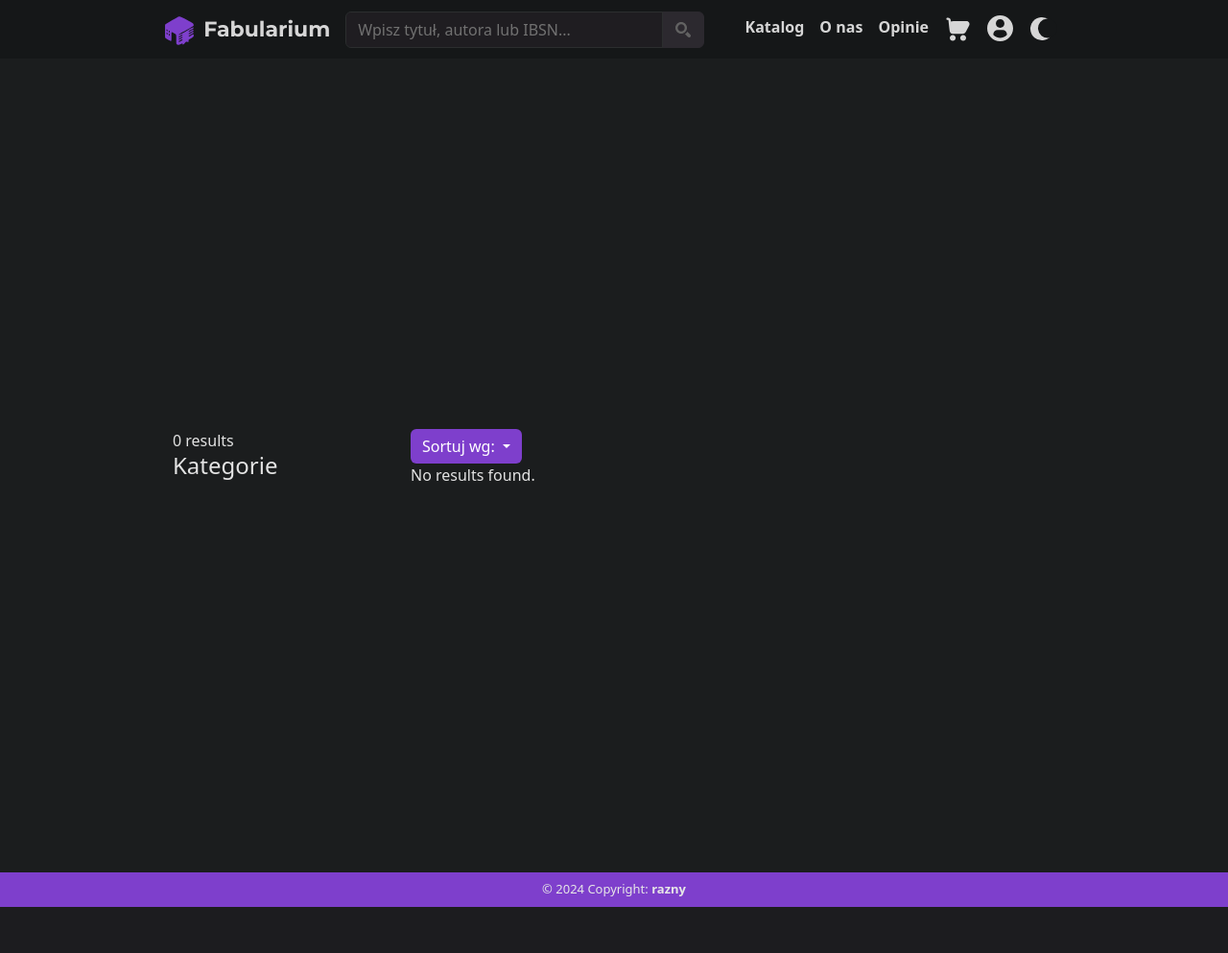
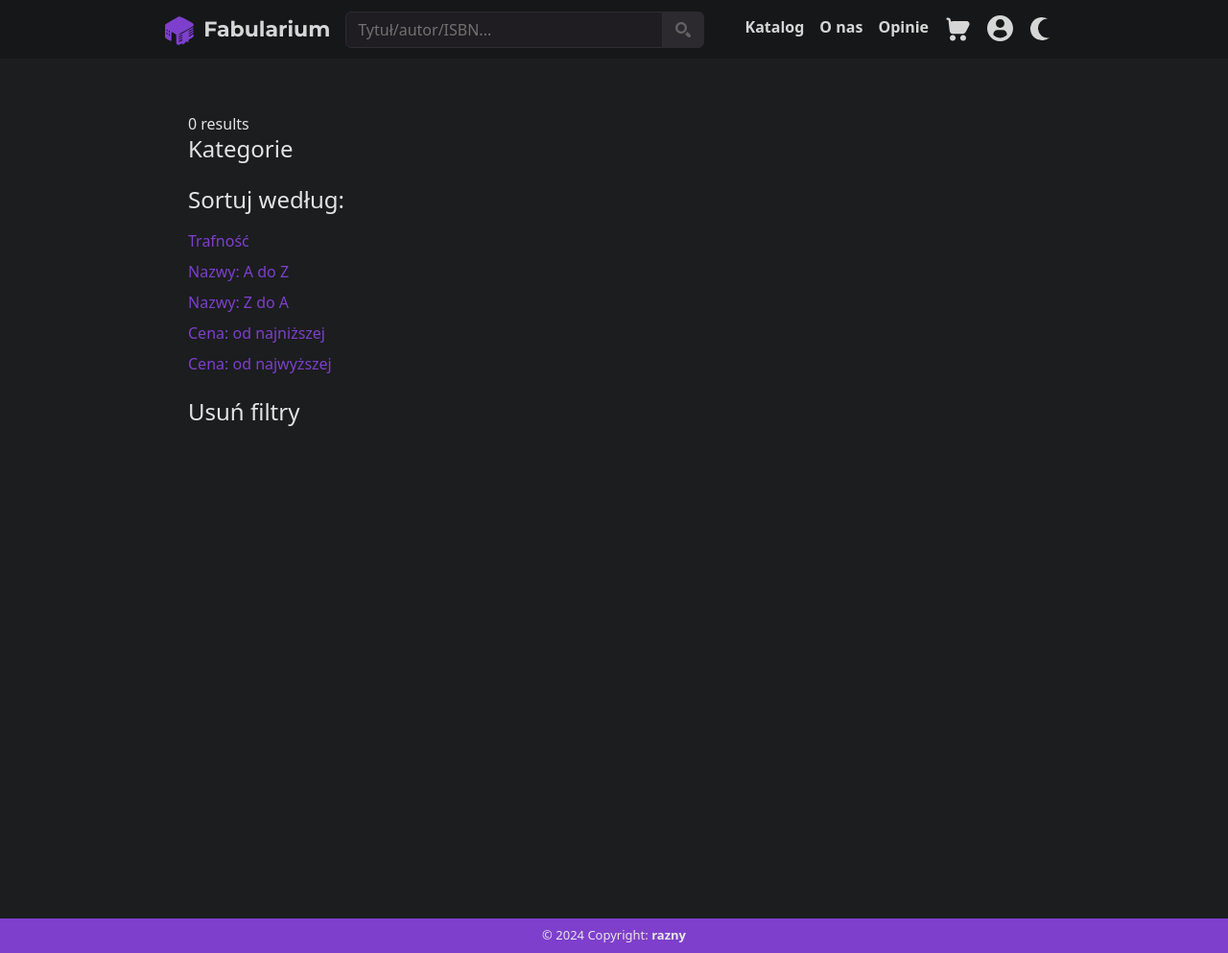
Before and after one commit to razny/fabularium, a PHP site: page /katalog.php in a window 1280 px wide. Shown: the whole page at 96% size. Before the commit the page ends 945 px from the top, so only its background shows below. Run offline with PHP 8.4, Linux system fonts and the light colour scheme; data that the repository does not hold is empty.

Commit message:
improve responsiveness

```diff
--- a/includes/add_to_cart.php
+++ b/includes/add_to_cart.php
@@ -1,9 +1,10 @@
 <?php
 session_start();
 
-// logged out users cant access cart
+// Logged out users can't access cart
 if (!isset($_SESSION['user_id'])) {
-    header('Location: ../logowanie.php');
+    // Use JavaScript to redirect instead of PHP header, as headers might have been sent already
+    echo "<script>window.location.href = '../logowanie.php';</script>";
     exit();
 }
 
--- a/includes/header.php
+++ b/includes/header.php
@@ -55,6 +55,8 @@ if (isset($_SESSION['user_id']) && isset($_SESSION['username'])) {
     .dark-mode-header .nav-link:hover {
         color: #e3e3e3;
     }
+
+    /*******************/
 
     .dark-mode h2 {
         color: #e3e3e3;
@@ -150,6 +152,10 @@ if (isset($_SESSION['user_id']) && isset($_SESSION['username'])) {
         background: #9345f5;
     }
 
+    .dark-mode aside h4 {
+        color: #e3e3e3;
+    }
+
     .dark-mode .dropdown-menu,
     .dark-mode .dropdown-item {
         background: #1b1d1e !important;
@@ -214,29 +220,21 @@ if (isset($_SESSION['user_id']) && isset($_SESSION['username'])) {
     .dark-mode #cart th {
         border-color: #2c292f;
     }
-
-    /* collapsing the navbar links into a column */
-    @media (max-width: 576px) {
-        .navbar-nav {
-            flex-direction: column !important;
-            align-items: flex-start !important;
-        }
-    }
 </style>
 
-<header class="navbar navbar-expand-sm navbar-light bg-light sticky-top" id="header">
-    <div class="container-fluid w-l-75 w-xl-75">
+<header class="navbar navbar-expand-lg navbar-light bg-light sticky-top" id="header">
+    <div class="container-fluid w-lg-75 w-xl-75">
         <a class="navbar-brand" href="index.php">
             <img src="images/logo.svg" width="30" height="30" alt="Logo" class="me-1" />
             Fabularium
         </a>
-        <button class="navbar-toggler" type="button" data-bs-toggle="collapse" data-bs-target="#navbarResponsive" aria-controls="navbarResponsive" aria-expanded="false" aria-label="Toggle navigation">
+        <button class="navbar-toggler" type="button" data-bs-toggle="collapse" data-bs-target="#navbarResponsive">
             <span class="navbar-toggler-icon"></span>
         </button>
         <div class="collapse navbar-collapse" id="navbarResponsive">
-            <form class="w-100 d-none d-sm-block" action="search.php" method="GET">
+            <form class="w-100 d-none d-lg-block" action="search.php" method="GET">
                 <div class="input-group">
-                    <input type="text" class="form-control" name="search_query" placeholder="Wpisz tytuł, autora lub IBSN..." required>
+                    <input type="text" class="form-control" name="search_query" placeholder="Tytuł/autor/ISBN..." required>
                     <span class="input-group-text">
                         <div class="col-auto">
                             <button type="submit" name="submit" class="btn btn-link p-0 d-flex justify-content-center align-items-center">
@@ -250,40 +248,41 @@ if (isset($_SESSION['user_id']) && isset($_SESSION['username'])) {
                 <li class="nav-item">
                     <a class="nav-link" href="katalog.php">Katalog</a>
                 </li>
-                <li class="nav-item">
+                <li class="nav-item" style="white-space: nowrap;">
                     <a class="nav-link" href="o-nas.php">O nas</a>
                 </li>
+
                 <li class="nav-item">
                     <a class="nav-link" href="opinie.php">Opinie</a>
                 </li>
-                <li class="nav-item d-none d-sm-block">
+                <li class="nav-item d-none d-lg-block">
                     <a class="nav-link" href="koszyk.php">
                         <img id="cart-icon" src="images/shopping-cart-icon.svg" width="29" height="29" alt="Logo" />
                     </a>
                 </li>
-                <li class="nav-item d-none d-sm-block" data-bs-toggle="tooltip" data-bs-placement="bottom" title="<?php echo isset($_SESSION['username']) ? 'Twój login: ' . $_SESSION['username'] : 'Gość'; ?>">
+                <li class="nav-item d-none d-lg-block" data-bs-toggle="tooltip" data-bs-placement="bottom" title="<?php echo isset($_SESSION['username']) ? 'Twój login: ' . $_SESSION['username'] : 'Gość'; ?>">
                     <a class="nav-link" href="logowanie.php">
                         <img id="user-icon" src="images/user-icon.svg" width="27" height="27" alt="Logo" />
                     </a>
                 </li>
-                <li class="nav-item d-none d-sm-block">
+                <li class="nav-item d-none d-lg-block">
                     <button id="toggleMode">
                         <canvas id="canvas" width="32" height="32"></canvas>
                     </button>
                 </li>
-                <li class="nav-item d-block d-sm-none">
+                <li class="nav-item d-block d-lg-none">
                     <a class="nav-link" href="koszyk.php">Koszyk</a>
                 </li>
-                <li class="nav-item d-block d-sm-none">
+                <li class="nav-item d-block d-lg-none">
                     <a class="nav-link" href="logowanie.php">Logowanie</a>
                 </li>
-                <li class="nav-item d-block d-sm-none mb-2">
+                <li class="nav-item d-block d-lg-none mb-2">
                     <a class="nav-link" id="toggleModeText" href="#a" onclick="toggleMode()">Tryb jasny/ciemny</a>
                 </li>
             </ul>
-            <form class="w-100 d-sm-none" action="search.php" method="GET">
+            <form class="w-100 d-lg-none" action="search.php" method="GET">
                 <div class="input-group">
-                    <input type="text" class="form-control" name="search_query" placeholder="Wpisz tytuł, autora lub IBSN..." required>
+                    <input type="text" class="form-control" name="search_query" placeholder="Tytuł/autor/ISBN..." required>
                     <span class="input-group-text">
                         <div class="col-auto">
                             <button type="submit" name="submit" class="btn btn-link p-0 d-flex justify-content-center align-items-center">
@@ -305,7 +304,6 @@ if (isset($_SESSION['user_id']) && isset($_SESSION['username'])) {
 </script>
 
 <script>
-    // Drawing functions
     function drawSun(ctx, sunColor) {
         ctx.fillStyle = sunColor;
         ctx.beginPath();
@@ -345,6 +343,9 @@ if (isset($_SESSION['user_id']) && isset($_SESSION['username'])) {
         // Set mode
         document.body.classList.toggle('dark-mode', !isLightMode);
         header.classList.toggle('dark-mode-header', !isLightMode);
+        header.classList.toggle('navbar-light', !isLightMode); // Remove navbar-light class
+        header.classList.toggle('navbar-dark', !isLightMode); // Add navbar-dark class
+
         cartIcon.src = isLightMode ? 'images/shopping-cart-icon-light.svg' : 'images/shopping-cart-icon-dark.svg';
         userIcon.src = isLightMode ? 'images/user-icon-light.svg' : 'images/user-icon-dark.svg';
 
@@ -358,9 +359,6 @@ if (isset($_SESSION['user_id']) && isset($_SESSION['username'])) {
 
     setMode(); // Apply initial mode
 
-    // Set initial mode
-    setMode();
-
     function toggleMode() {
         isLightMode = !isLightMode;
         localStorage.setItem('mode', isLightMode ? 'light' : 'dark');
--- /dev/null
+++ b/includes/sidebar.php
@@ -0,0 +1,44 @@
+<aside class="px-4 py-2">
+    <?php
+    $sql = "SELECT kategoria, COUNT(*) AS count FROM books GROUP BY kategoria HAVING count >= 4";
+    $result = $conn->query($sql);
+
+    $genres = [];
+    if ($result->num_rows > 0) {
+        while ($row = $result->fetch_assoc()) {
+            $categories = explode(",", $row["kategoria"]);
+            foreach ($categories as $category) {
+                $genres[] = trim($category);
+            }
+        }
+        sort($genres);
+    } else {
+        echo "0 results";
+    }
+    ?>
+    <h4 class="mb-3">Kategorie</h4>
+    <div>
+        <?php
+        foreach ($genres as $genre) {
+            echo '<a href="' . $_SERVER['PHP_SELF'] . '?category=' . urlencode($genre) . '&sort=' . urlencode(isset($_GET['sort']) ? $_GET['sort'] : '') . '" class="text-decoration-none d-block mb-2 primary-text">' . $genre . '</a>';
+        }
+        ?>
+    </div>
+
+    <div>
+        <h4 class="mb-3 mt-4">Sortuj według:</h4>
+        <ul class="list-unstyled">
+            <li><a href="?category=<?php echo isset($_GET['category']) ? urlencode($_GET['category']) : ''; ?>&sort=rand" class="text-decoration-none d-block mb-2 primary-text">Trafność</a></li>
+            <li><a href="?category=<?php echo isset($_GET['category']) ? urlencode($_GET['category']) : ''; ?>&sort=asc" class="text-decoration-none d-block mb-2 primary-text">Nazwy: A do Z</a></li>
+            <li><a href="?category=<?php echo isset($_GET['category']) ? urlencode($_GET['category']) : ''; ?>&sort=desc" class="text-decoration-none d-block mb-2 primary-text">Nazwy: Z do A</a></li>
+            <li><a href="?category=<?php echo isset($_GET['category']) ? urlencode($_GET['category']) : ''; ?>&sort=price_asc" class="text-decoration-none d-block mb-2 primary-text">Cena: od najniższej</a></li>
+            <li><a href="?category=<?php echo isset($_GET['category']) ? urlencode($_GET['category']) : ''; ?>&sort=price_desc" class="text-decoration-none d-block mb-2 primary-text">Cena: od najwyższej</a></li>
+        </ul>
+    </div>
+
+    <div class="mt-4">
+        <a href="?" class="text-decoration-none text-dark">
+            <h4>Usuń filtry</h4>
+        </a>
+    </div>
+</aside>
--- a/katalog.php
+++ b/katalog.php
@@ -39,12 +39,9 @@ $offset = ($current_page - 1) * $items_per_page;
 // fetch total number of items
 $total_items_sql = "SELECT COUNT(*) AS total FROM books";
 $total_items_result = $conn->query($total_items_sql);
+
 $total_items = $total_items_result->fetch_assoc()['total'];
 $total_pages = ceil($total_items / $items_per_page);
-
-// fetch products for the current page
-$sql = "SELECT * FROM books ORDER BY $sort_order LIMIT $items_per_page OFFSET $offset";
-$result = $conn->query($sql);
 ?>
 
 <!DOCTYPE html>
@@ -65,103 +62,51 @@ $result = $conn->query($sql);
 <body class="bg">
   <?php include("includes/header.php"); ?>
 
-  <section class="d-flex align-items-center justify-content-center min-vh-100" id="catalog">
-    <div class="my-3 px-2 w-75">
-      <div class="container pt-5">
+  <div class="container pt-5  w-100 w-lg-75">
     <div class="row">
-          <div class="col-md-8 order-md-2 col-lg-9">
-            <div class="container-fluid">
-              <div class="row">
-                <div class="col-md-6">
-                  <div class="dropdown">
-                    <button type="button" class="btn btn-dark border-0 dropdown-toggle" data-bs-toggle="dropdown">
-                      Sortuj wg:
-                    </button>
-                    <ul class="dropdown-menu">
-                      <li><a class="dropdown-item" href="?category=<?php echo isset($_GET['category']) ? urlencode($_GET['category']) : ''; ?>&sort=rand">Trafność</a></li>
-                      <li><a class="dropdown-item" href="?category=<?php echo isset($_GET['category']) ? urlencode($_GET['category']) : ''; ?>&sort=asc">Nazwy: A do Z</a></li>
-                      <li><a class="dropdown-item" href="?category=<?php echo isset($_GET['category']) ? urlencode($_GET['category']) : ''; ?>&sort=desc">Nazwy: Z do A</a></li>
-                      <li><a class="dropdown-item" href="?category=<?php echo isset($_GET['category']) ? urlencode($_GET['category']) : ''; ?>&sort=price_asc">Cena: od najniższej</a></li>
-                      <li><a class="dropdown-item" href="?category=<?php echo isset($_GET['category']) ? urlencode($_GET['category']) : ''; ?>&sort=price_desc">Cena: od najwyższej</a></li>
-                    </ul>
-                  </div>
+      <!-- sidebar for large devices -->
+      <div class="col-lg-3 d-none d-lg-block">
+      <?php include("includes/sidebar.php"); ?>
       </div>
 
-                <div class="row" id="products-container">
-                  <?php if ($result->num_rows > 0) : ?>
-                    <?php while ($row = $result->fetch_assoc()) : ?>
-                      <div class="col-6 col-md-6 col-lg-4 mb-3">
+      <!-- main content -->
+      <div class="col-lg-9">
+        <section class="d-flex align-items-center justify-content-center min-vh-100" id="catalog">
+          <div class="my-3 px-2">
+            <div class="row row-cols-1 row-cols-sm-2 row-cols-md-3 g-3" id="products-container">
+              <?php
+              $category_filter = isset($_GET['category']) ? "WHERE kategoria LIKE '%" . $_GET['category'] . "%'" : "";
+              $sql = "SELECT * FROM books $category_filter ORDER BY $sort_order LIMIT $items_per_page OFFSET $offset";
+              $result = $conn->query($sql);
+              while ($row = $result->fetch_assoc()) : ?>
+                <div class="col">
                   <div class="card h-100 border-0">
-                          <div class="card-img-top mt-4">
                     <a href="produkt.php?ID=<?php echo htmlspecialchars($row['ID']); ?>">
-                              <img src="<?php echo htmlspecialchars($row['Okladka']); ?>" class="img-fluid mx-auto d-block" alt="Cover of <?php echo htmlspecialchars($row['Tytul']); ?>" style="height:200px">
+                      <img src="<?php echo htmlspecialchars($row['Okladka']); ?>" class="mx-auto d-block mt-3" alt="Cover of <?php echo htmlspecialchars($row['Tytul']); ?>" style="height:15rem">
                     </a>
-                          </div>
-                          <div class="card-body text-center d-flex flex-column">
-                            <h5 class="card-title mb-1">
+                    <div class="card-body d-flex flex-column align-items-center">
+                      <h5 class="card-title">
                         <a href="produkt.php?id=<?php echo htmlspecialchars($row['ID']); ?>">
                           <?php echo htmlspecialchars($row['Tytul']); ?>
                         </a>
                       </h5>
-                            <p class="card-text mb-2 small text-secondary">
+                      <p class="card-text text-secondary">
                         <?php echo htmlspecialchars($row['Autor']); ?>
                       </p>
                       <h6 class="card-price">
                         <?php echo htmlspecialchars($row['Cena']); ?> zł
                       </h6>
-                            <div class="mt-auto">
-                              <form action="includes/add_to_cart.php" method="POST" target="hidden_iframe" id="cart_form">
-                                <input type="hidden" name="item_id" value="<?php echo $row['ID']; ?>">
-                                <button type="submit" class="btn btn-dark btn-sm border-0">
-                                  Dodaj do koszyka
-                                </button>
-                              </form>
-                              <iframe name="hidden_iframe" id="hidden_iframe" style="display:none;"></iframe> <!-- prevents from reloading page -->
-                            </div>
                     </div>
                   </div>
                 </div>
               <?php endwhile; ?>
-                  <?php else : ?>
-                    <p>No results found.</p>
-                  <?php endif; ?>
             </div>
-
+          </div>
+        </section>
       </div>
     </div>
   </div>
-          <div class="col-md-4 order-md-1 col-lg-3 sidebar-filter">
-            <?php
-            $sql = "SELECT DISTINCT kategoria FROM books";
-            $result = $conn->query($sql);
 
-            $genres = [];
-            if ($result->num_rows > 0) {
-              while ($row = $result->fetch_assoc()) {
-                $categories = explode(",", $row["kategoria"]);
-                foreach ($categories as $category) {
-                  $genres[] = trim($category);
-                }
-              }
-              sort($genres);
-            } else {
-              echo "0 results";
-            }
-            ?>
-            <h4 class="mb-3">Kategorie</h4>
-            <div>
-              <?php
-              foreach ($genres as $genre) {
-                echo '<a href="' . $_SERVER['PHP_SELF'] . '?category=' . urlencode($genre) . '&sort=' . urlencode(isset($_GET['sort']) ? $_GET['sort'] : '') . '" class="text-decoration-none d-block mb-2 primary-text">' . $genre . '</a>';
-              }
-              ?>
-            </div>
-
-          </div>
-        </div>
-      </div>
-    </div>
-  </section>
   <?php include("includes/footer.php"); ?>
 
   <script src="https://code.jquery.com/jquery-3.6.0.min.js"></script>
--- a/produkt.php
+++ b/produkt.php
@@ -76,13 +76,12 @@
                     </tr>
                   </tbody>
                 </table>
-                <form action="includes/add_to_cart.php" method="POST" target="hidden_iframe" id="cart_form">
+                <form action="includes/add_to_cart.php" method="POST" id="cart_form">
                   <input type="hidden" name="item_id" value="<?php echo $row['ID']; ?>">
                   <button type="submit" class="btn btn-dark secondary border-0">
                     Dodaj do koszyka
                   </button>
                 </form>
-                <iframe name="hidden_iframe" id="hidden_iframe" style="display:none;"></iframe> <!-- prevents from reloading page -->
               </div>
             </div>
     </section>
```
Also changed, not shown: add_book.php (+14 -13 lines), index.php (+2 -9 lines), koszyk.php (+5 -17 lines). Lines whose indentation alone changed are shown as unchanged.
